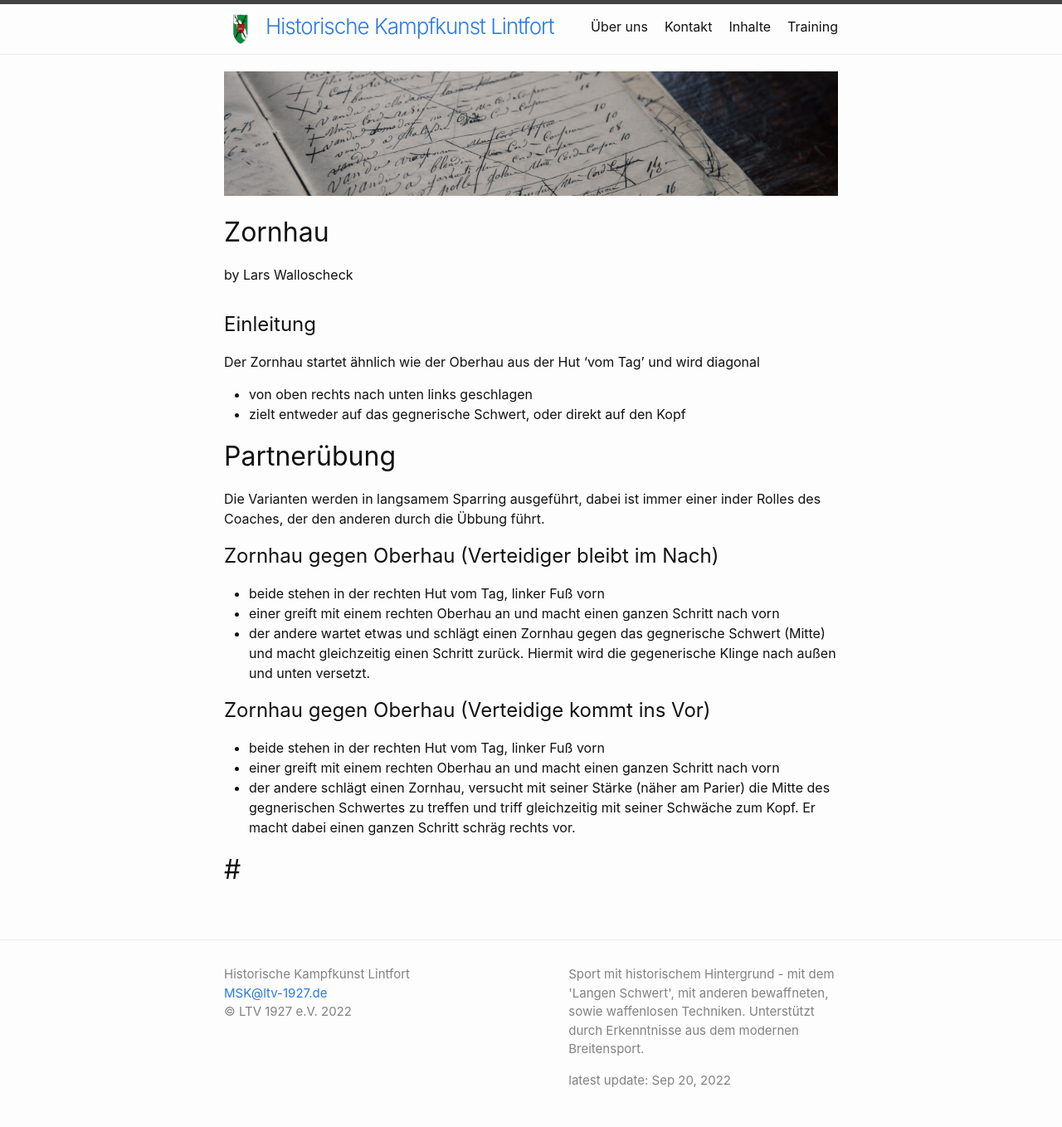
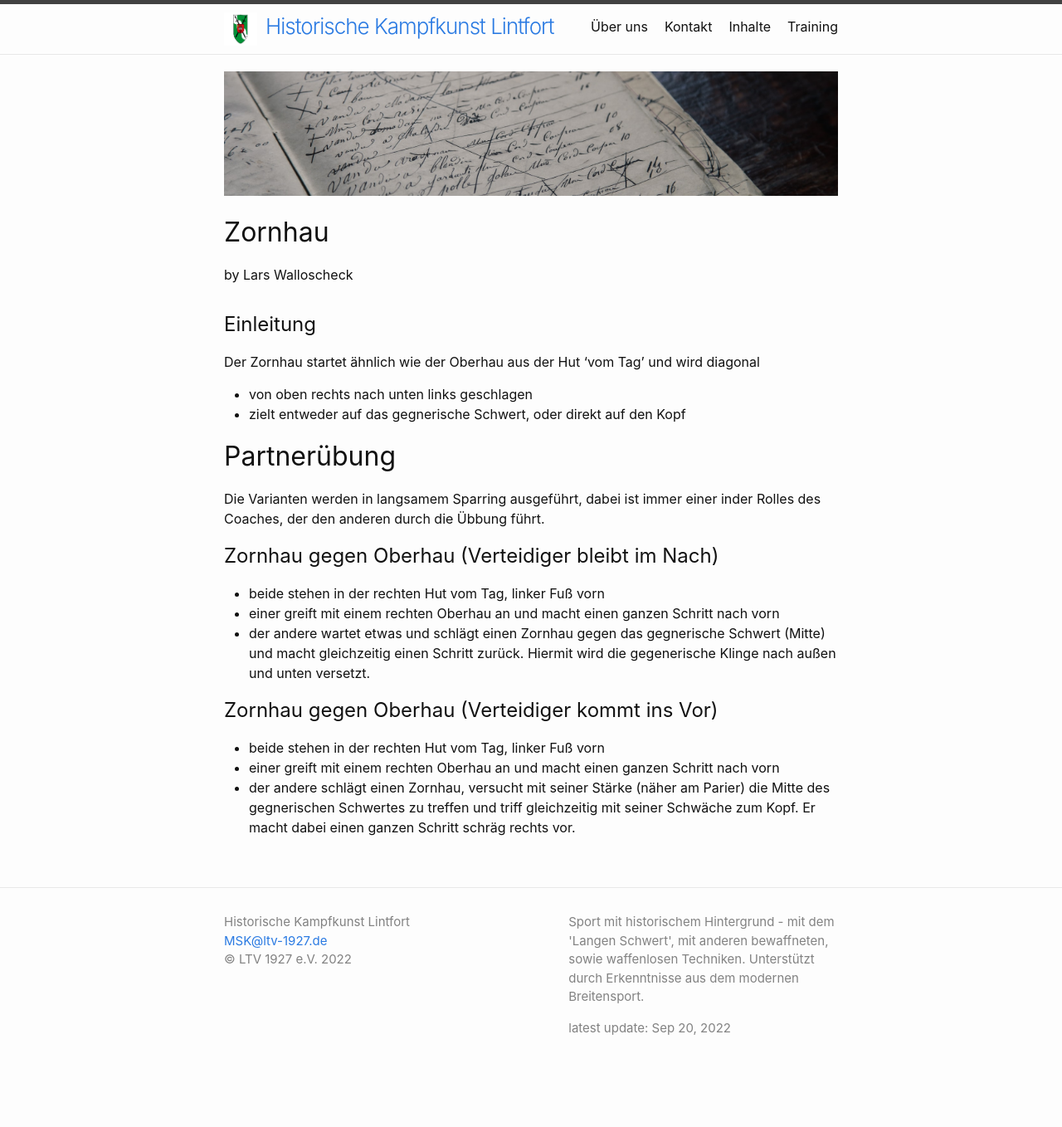
Before and after one commit to hema-ltv1927/hema-ltv1927.github.io, a Jekyll site: the page built from _techniken/zornhau.md, in a window 1280 px wide. Shown: the whole page at 83% size. Built offline with Jekyll 4.4.1, drawn with Linux system fonts in a browser that asks for light colours; after the commit the page ends 1295 px from its top, so only the background shows below that.

Commit message:
remove typo

```diff
--- a/_techniken/zornhau.md
+++ b/_techniken/zornhau.md
@@ -11,8 +11,6 @@ Der Zornhau startet ähnlich wie der Oberhau aus der Hut 'vom Tag' und wird diag
  - von oben rechts nach unten links geschlagen
  - zielt entweder auf das gegnerische Schwert, oder direkt auf den Kopf
 
-
-
 ## Partnerübung
 Die Varianten werden in langsamem Sparring ausgeführt, dabei ist immer einer inder Rolles des Coaches, der den anderen durch die Übbung führt.
 
@@ -22,11 +20,7 @@ Die Varianten werden in langsamem Sparring ausgeführt, dabei ist immer einer in
 - der andere wartet etwas und schlägt einen Zornhau gegen das gegnerische Schwert (Mitte) und macht gleichzeitig einen Schritt zurück.
 Hiermit wird die gegenerische Klinge nach außen und unten versetzt.
 
-# Zornhau gegen Oberhau (Verteidige kommt ins Vor)
+# Zornhau gegen Oberhau (Verteidiger kommt ins Vor)
 - beide stehen in der rechten Hut vom Tag, linker Fuß vorn
 - einer greift mit einem rechten Oberhau an und macht einen ganzen Schritt nach vorn
 - der andere schlägt einen Zornhau, versucht mit seiner Stärke (näher am Parier) die Mitte des gegnerischen Schwertes zu treffen und triff gleichzeitig mit seiner Schwäche zum Kopf. Er macht dabei einen ganzen Schritt schräg rechts vor.
-
-
-#
--
```
